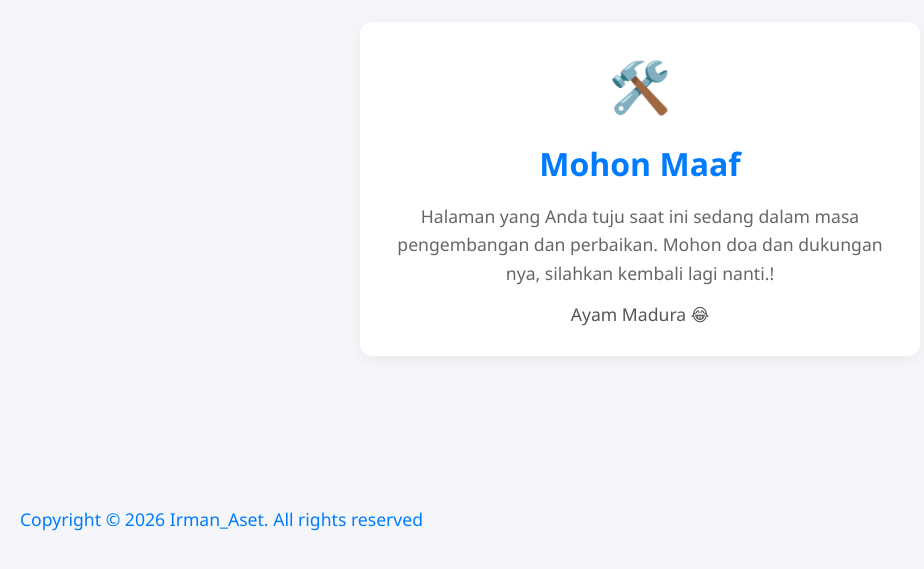
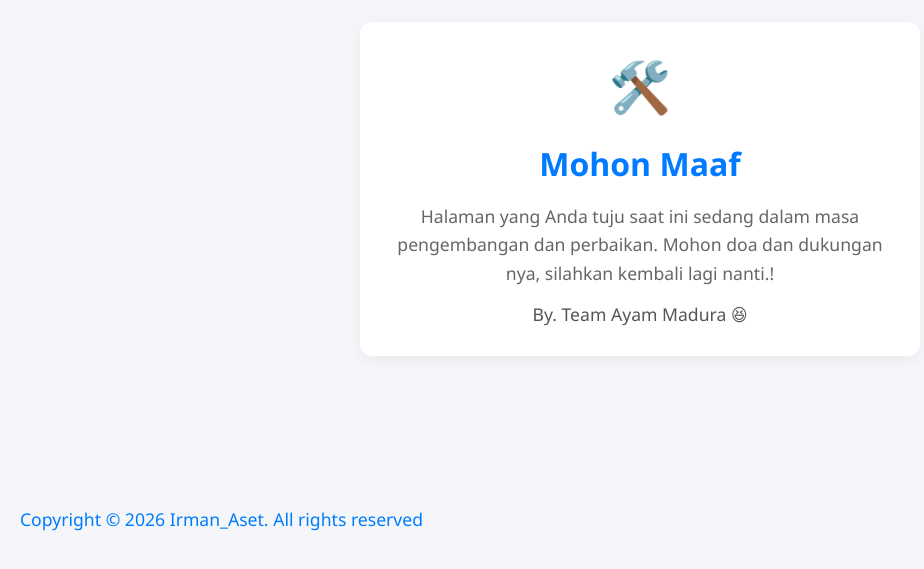
Before and after one commit to Bata7878Via/Halaman-Dalam-Masa-Pengembangan, a plain HTML site: page index.html in a window 1280 px wide. Shown: the part 211-780 px from the top of the page, without its empty margins (0-924 px from the left). Drawn offline with Linux system fonts and the light colour scheme.

Commit message:
Update index.html

```diff
--- a/index.html
+++ b/index.html
@@ -55,7 +55,7 @@
     <p>Halaman yang Anda tuju saat ini sedang dalam masa pengembangan dan perbaikan. Mohon doa dan dukungan nya, silahkan kembali lagi nanti.!</p>
 
     <!-- Teks tambahan baru di bawah kalimat utama -->
-    <div class="by-team">Ayam Madura &#128514</div>
+    <div class="by-team">By. Team Ayam Madura &#x1F606</div>
 </div>
 
 <!-- Hak Cipta di Pojok Kiri Bawah -->
```
